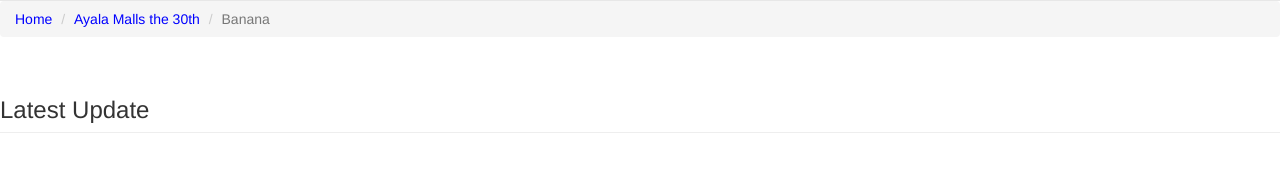
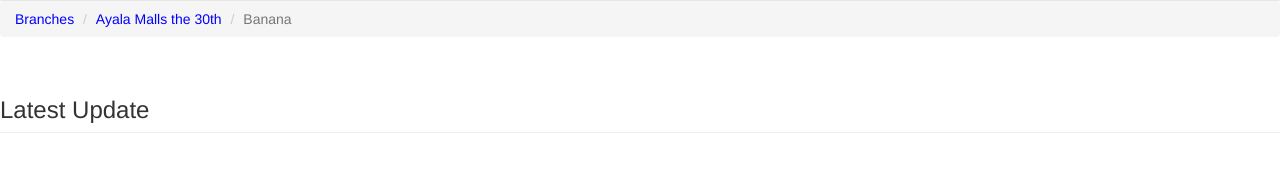
Before and after one commit to johannyucoco/pages, a PHP site: page /rpilist.php?roomID=9&roomName=Banana in a window 1280 px wide. Shown: the part 520-693 px from the top of the page. Run offline with PHP 8.4, Linux system fonts and the light colour scheme; a user stored in the database is signed in; data comes from the database, SQL or seed files in the repository; some libraries are stand-ins or nearby versions.

Commit message:
breadcrumbs
update and debugging

```diff
--- a/index.php
+++ b/index.php
@@ -4,6 +4,7 @@
 if($_SESSION['userTypeID'] != 1) {
 	 header("Location: http://".$_SERVER['HTTP_HOST'].  dirname($_SERVER['PHP_SELF'])."/logout.php");
 }
+$_SESSION['from'] =0;
 require_once('mysteryDB_connect.php');
 ?>
 <head>
--- a/indexGamemaster.php
+++ b/indexGamemaster.php
@@ -4,6 +4,7 @@
 if($_SESSION['userTypeID'] != 2) {
 	 header("Location: http://".$_SERVER['HTTP_HOST'].  dirname($_SERVER['PHP_SELF'])."/logout.php");
 }
+$_SESSION['from'] =0;
 require_once('mysteryDB_connect.php');
 ?>
 <head>
--- a/listbranch.php
+++ b/listbranch.php
@@ -9,7 +9,7 @@ if($_SESSION['userTypeID'] != 1) {
 	 header("Location: http://".$_SERVER['HTTP_HOST'].  dirname($_SERVER['PHP_SELF'])."/logout.php");
 }
 require_once('mysteryDB_connect.php');
-
+	$_SESSION['from'] =1;
 ?>
 
 <head>
--- a/listroom.php
+++ b/listroom.php
@@ -5,7 +5,7 @@ session_start();
 if($_SESSION['userTypeID'] != 1) {
 	 header("Location: http://".$_SERVER['HTTP_HOST'].  dirname($_SERVER['PHP_SELF'])."/logout.php");
 }
-
+$_SESSION['from'] =2;
 
 
 
--- a/listrpi.php
+++ b/listrpi.php
@@ -3,6 +3,7 @@
 if($_SESSION['userTypeID'] != 1) {
 	 header("Location: http://".$_SERVER['HTTP_HOST'].  dirname($_SERVER['PHP_SELF'])."/logout.php");
 }
+$_SESSION['from'] =3;
 ?>
 <html lang="en">
 
--- a/login.php
+++ b/login.php
@@ -30,6 +30,8 @@ if (isset($_POST['submit'])){
 					$_SESSION['userID'] = $row['userID'];
 					$_SESSION['userTypeID'] = $row['userTypeID'];
 					$_SESSION['username']  = $row['username'];
+					$_SESSION['from'] =0;
+
 					if ($row['userTypeID'] == 1) {
 						header("Location: http://".$_SERVER['HTTP_HOST'].  dirname($_SERVER['PHP_SELF'])."/index.php");
 					} else if ($row['userTypeID'] == 2) {
--- a/rpilist.php
+++ b/rpilist.php
@@ -211,14 +211,44 @@ require_once('mysteryDB_connect.php');
 						$branchID = $row['branchID'];
 
 					echo"<ol class='breadcrumb'>";
-				 if($_SESSION['userTypeID'] == 1){
-					echo "<li class='breadcrumb-item'><a href=\"index.php\"><font color=\"blue\">Home</font></a></li>";
-				 }
-				  if($_SESSION['userTypeID'] == 2){
-					echo "<li class='breadcrumb-item'><a href=\"indexGamemaster.php\"><font color=\"blue\">Home</font></a></li>";
-				 }
+				if($_SESSION['from'] == 0){
+						 if($_SESSION['userTypeID'] == 1){
+							echo "<li class='breadcrumb-item'><a href=\"index.php\"><font color=\"blue\">Home</font></a></li>
+							<li class='breadcrumb-item'><a href=\"roomslist.php?branchID={$branchID}&branchname= {$branchname}\"><font color=\"blue\">$branchname</font> </a></li>";
+						 }
+						  if($_SESSION['userTypeID'] == 2){
+							echo "<li class='breadcrumb-item'><a href=\"indexGamemaster.php\"><font color=\"blue\">Home</font></a></li>";
+						 }
+				}
+				if($_SESSION['from'] == 1){
+					 if($_SESSION['userTypeID'] == 1){
+						echo "<li class='breadcrumb-item'><a href=\"listbranch.php\"><font color=\"blue\">Branches</font></a></li>
+						<li class='breadcrumb-item'><a href=\"roomslist.php?branchID={$branchID}&branchname= {$branchname}\"><font color=\"blue\">$branchname</font> </a></li>";
+					 }
+					  if($_SESSION['userTypeID'] == 2){
+						echo "<li class='breadcrumb-item'><a href=\"indexGamemaster.php\"><font color=\"blue\">Home</font></a></li>";
+					 }
+				}
+				if($_SESSION['from'] == 2){
+					 if($_SESSION['userTypeID'] == 1){
+						echo "<li class='breadcrumb-item'><a href=\"listroom.php\"><font color=\"blue\">Rooms</font></a></li>";
+					 }
+					  if($_SESSION['userTypeID'] == 2){
+						echo "<li class='breadcrumb-item'><a href=\"indexGamemaster.php\"><font color=\"blue\">Home</font></a></li>";
+					 }
+				}
+
+				if($_SESSION['from'] == 3){
+					 if($_SESSION['userTypeID'] == 1){
+						echo "<li class='breadcrumb-item'><a href=\"listrpi.php\"><font color=\"blue\">RPi</font></a></li>";
+					 }
+					  if($_SESSION['userTypeID'] == 2){
+						echo "<li class='breadcrumb-item'><a href=\"indexGamemaster.php\"><font color=\"blue\">Home</font></a></li>";
+					 }
+				}
+
 				 echo"
-					<li class='breadcrumb-item'><a href=\"roomslist.php?branchID={$branchID}&branchname= {$branchname}\"><font color=\"blue\">$branchname</font> </a></li>
+
 					<li class='breadcrumb-item active'>{$_GET['roomName']}</li>
 					</ol>
 					";
```
Also changed, not shown: roomslist.php (+10 -1 lines), showstatusdetail.php (+20 -4 lines).
